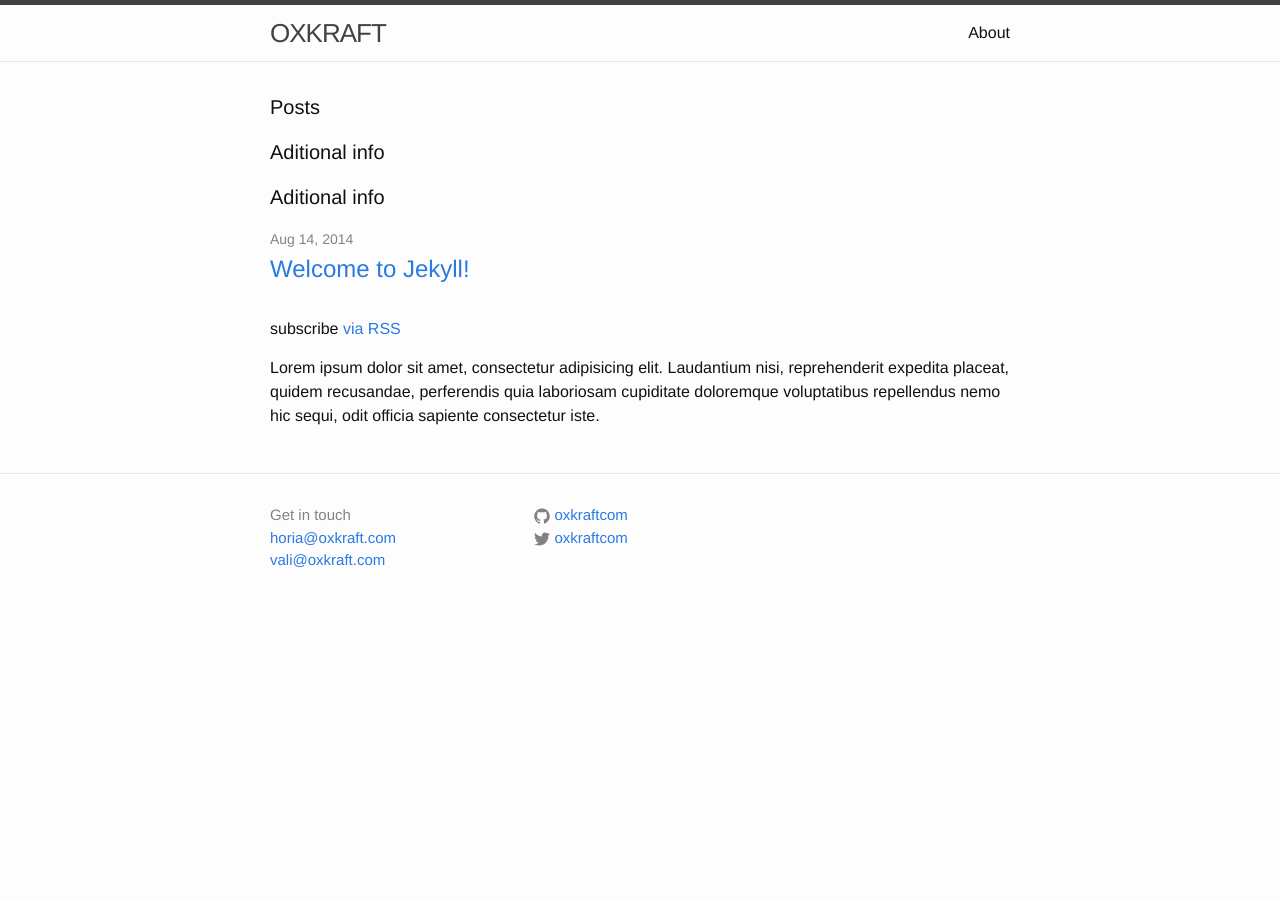
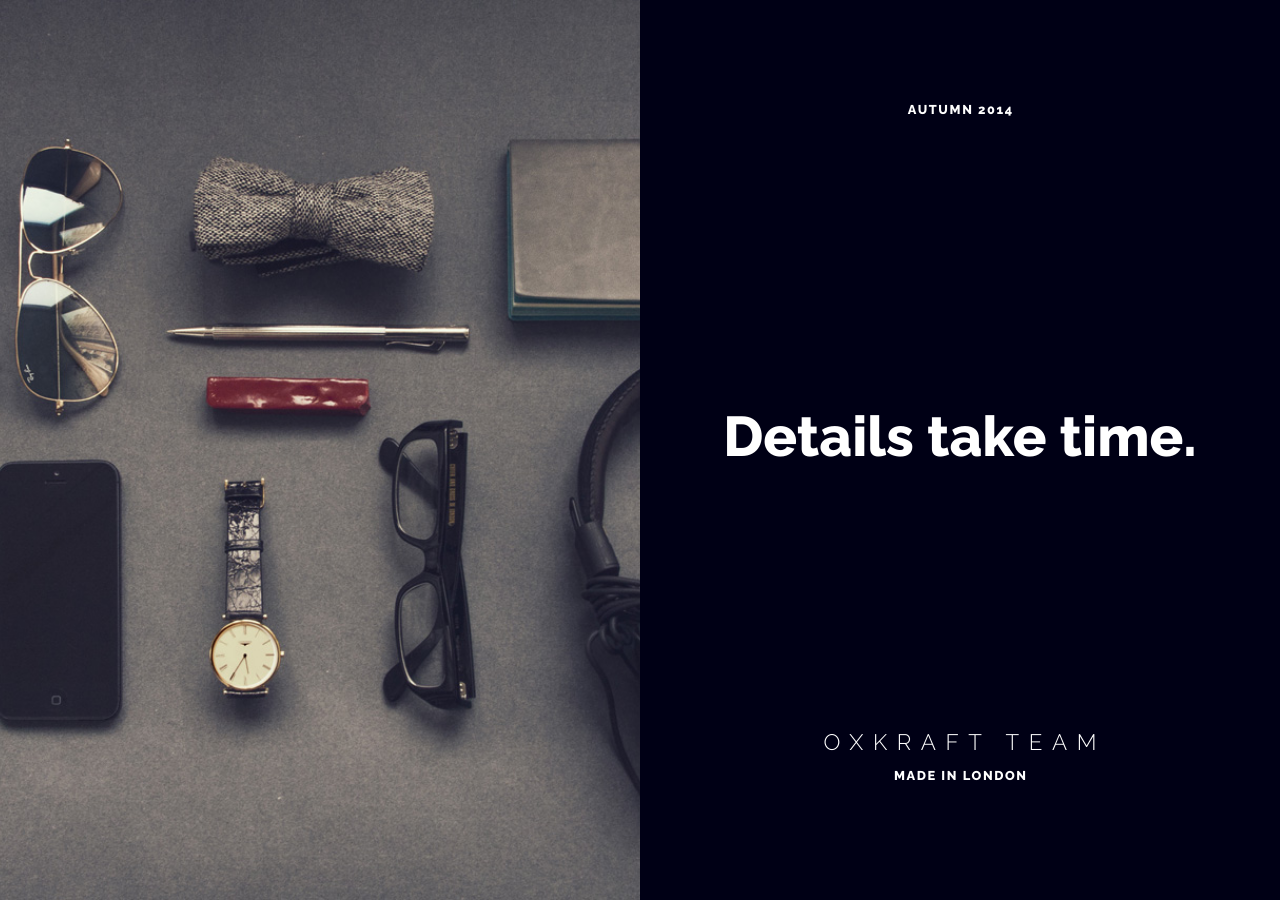
Before and after one commit to oxkraftcom/oxkraftcomjekyll, a Jekyll site: the page built from website/index.html, in a window 1280 px wide. Built offline with Jekyll 4.4.1, drawn with Linux system fonts in a browser that asks for light colours.

Commit message:
coming soon page

```diff
--- /dev/null
+++ b/website/_layouts/comingsoon.html
@@ -0,0 +1,29 @@
+<!DOCTYPE html>
+<html>
+
+  <head>
+      <meta charset="utf-8">
+      <meta name="viewport" content="width=device-width">
+      <meta http-equiv="X-UA-Compatible" content="IE=edge">
+
+      <title>OXKRAFT | Details take time.</title>
+      <meta name="description" content="{{ site.description }}">
+
+      <link rel="stylesheet" href="{{ "/css/main.css" | prepend: site.baseurl }}">
+      <link rel="canonical" href="{{ page.url | replace:'index.html','' | prepend: site.baseurl | prepend: site.url }}">
+      <link href='http://fonts.googleapis.com/css?family=Raleway:100,200,300,400,500,600,700,800,900' rel='stylesheet' type='text/css'>
+  </head>
+
+
+  <body>
+
+
+    <div class="page-content">
+      <div class="wrapper">
+        {{ content }}
+      </div>
+    </div>
+
+  </body>
+
+</html>
--- a/website/css/main.scss
+++ b/website/css/main.scss
@@ -9,6 +9,9 @@
         // Global configuration
         "config",
 
+        // Vendors
+        "vendors/syntax-highlighting",
+
         // Helpers
         "helpers/functions",
         "helpers/mixins",
@@ -16,12 +19,95 @@
         // Resets and base styles
         "base/reset",
 
-        // Vendors
-        "vendors/syntax-highlighting",
-
         // Layouts
         "layouts/all",
 
         // Pages
         "pages/home"
 ;
+
+
+// temp coming soon page
+.page-content {
+        padding: 0
+}
+
+body {
+  font-family: 'Raleway', sans-serif;
+  font-size: 10px;
+  -webkit-font-smoothing: antialiased;
+
+  section {
+    position: absolute;
+    width: 50%;
+    height: 100%;
+    overflow: hidden;
+
+    &.col-1 {
+        left: 0;
+        width: 50%;
+        height: 100%;
+        background: url("{{site.url}}/assets/dress.jpg");
+        background-position: center center;
+        background-size: cover;
+        @media all and (max-width: 699px) and (min-width: 0px) {
+          display: none
+        }
+    }
+
+    &.col-2 {
+        @media all and (max-width: 699px) and (min-width: 0px) {
+          width: 100%;
+        }
+      right: 0;
+      background: #000015;
+
+      article {
+        color: #fff;
+        text-align: center;
+
+        * {
+          position: absolute;
+          width: 100%;
+        }
+
+        h1 {
+          bottom: 125px;
+
+          text-transform: uppercase;
+
+          font-size: 1.4rem;
+          font-weight: 300;
+          letter-spacing: .6rem;
+          text-indent: .6rem;
+        }
+
+        h2 {
+          font-size: .8rem;
+          font-weight: 800;
+          letter-spacing: .1rem;
+          text-indent: .1rem;
+          text-transform: uppercase;
+
+          &.top {
+            top: 100px;
+          }
+
+          &.bottom {
+            bottom: 100px;
+          }
+        }
+
+        p {
+          top: 50%;
+
+          margin: -1em 0 0;
+
+          font-size: 3.5rem;
+
+          font-weight: 800;
+        }
+      }
+    }
+  }
+}
--- a/website/index.html
+++ b/website/index.html
@@ -1,28 +1,14 @@
 ---
-layout: default
+layout: comingsoon
 ---
 
-<div class="home">
 
-  <h1 class="page-heading">Posts</h1>
-
-   <h1 class="page-heading">Aditional info</h1>
-
-   <h1 class="page-heading">Aditional info</h1>
-
-  <ul class="post-list">
-    {% for post in site.posts %}
-      <li>
-        <span class="post-meta">{{ post.date | date: "%b %-d, %Y" }}</span>
-
-        <h2>
-          <a class="post-link" href="{{ post.url | prepend: site.baseurl }}">{{ post.title }}</a>
-        </h2>
-      </li>
-    {% endfor %}
-  </ul>
-
-  <p class="rss-subscribe">subscribe <a href="{{ "/feed.xml" | prepend: site.baseurl }}">via RSS</a></p>
-
-</div>
-<p>Lorem ipsum dolor sit amet, consectetur adipisicing elit. Laudantium nisi, reprehenderit expedita placeat, quidem recusandae, perferendis quia laboriosam cupiditate doloremque voluptatibus repellendus nemo hic sequi, odit officia sapiente consectetur iste.</p>
+    <section class="col-1"></section>
+    <section class="col-2">
+      <article>
+        <h2 class="top">Autumn 2014</h2>
+        <p>Details take time.</p>
+        <h1>OXKRAFT TEAM</h1>
+        <h2 class="bottom">Made in London</h2>
+      </article>
+    </section>
```
Also changed, not shown: website/index-old.html (added, +26 -0 lines), website/assets/details.jpg (added), website/assets/dress.jpg (added), website/assets/oxkraft4.png (added), 2 other files.
